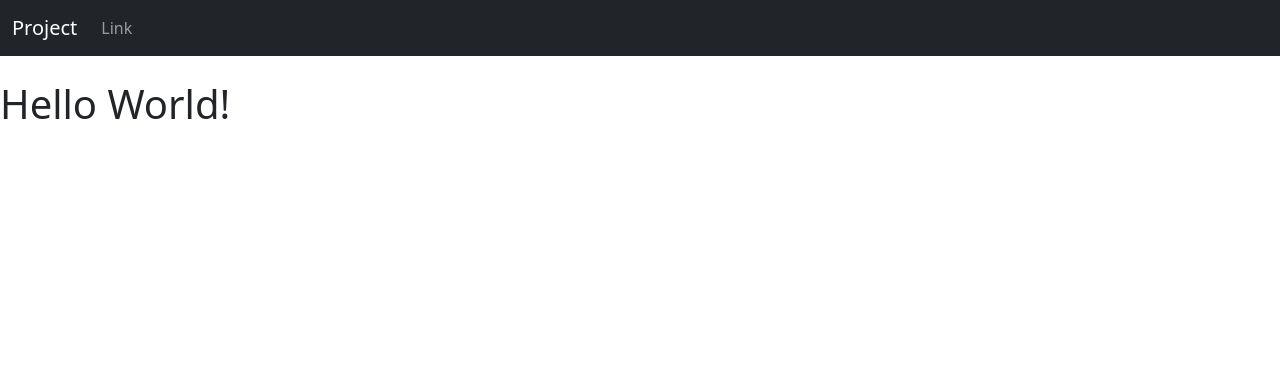
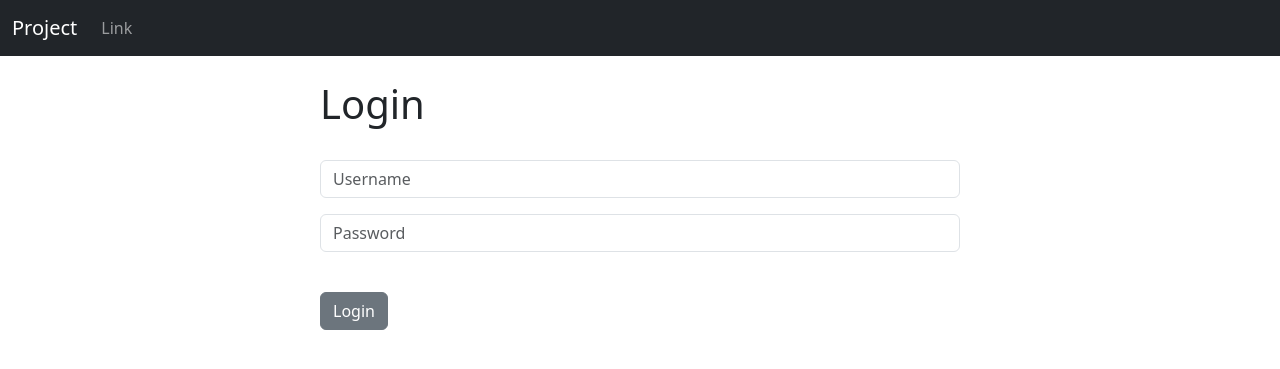
Before and after one commit to McRas/publ, a Django app: page / in a window 1280 px wide. Shown: the top 369 px of the page. Run offline with Django 4.2, Linux system fonts and the light colour scheme.

Commit message:
Dodane logowanie

```diff
--- a/website/templates/base.html
+++ b/website/templates/base.html
@@ -10,8 +10,14 @@
     {% include 'navbar.html' %}
     <div class="container"></div>
         <br/>
-        {% block content %}
-        {% endblock %}
+        {% if messages %}
+        {% for message in messages %}
+            {{ message }}
+        {% endfor %}
+      {% endif %}
+
+      {% block content %}
+      {% endblock %}
     </div>
 
     <script src="https://cdn.jsdelivr.net/npm/bootstrap@5.3.3/dist/js/bootstrap.bundle.min.js" integrity="sha384-YvpcrYf0tY3lHB60NNkmXc5s9fDVZLESaAA55NDzOxhy9GkcIdslK1eN7N6jIeHz" crossorigin="anonymous"></script>
--- a/website/templates/home.html
+++ b/website/templates/home.html
@@ -2,6 +2,35 @@
 
 {% block content %}
 
-<h1>Hello World!</h1>
+<div class="col-md-6 offset-md-3">
+
+{% if user.is_authenticated %}
+
+<h1>Hello World</h1>
+
+{% else %}
+
+
+    <h1>Login</h1>
+    <br/>
+
+    <form method="POST" action="{% url 'home' %}">
+        {% csrf_token %}
+
+      <div class="mb-3">
+        <input type="text" class="form-control" name="username", placeholder="Username" required>
+
+      </div>
+      <div class="mb-3">
+        <input type="password" class="form-control" name="password", placeholder="Password" required>
+      </div>
+      <br/>
+      <button type="submit" class="btn btn-secondary">Login</button>
+
+    </form>
+
+</div>
+
+{% endif %}
 
 {% endblock %}
--- a/website/urls.py
+++ b/website/urls.py
@@ -3,5 +3,6 @@ from . import views
 
 urlpatterns = [
     path('', views.home, name='home'),
+    #path('logout/', views.logout_user, name='logout'),
 
 ]
--- a/website/views.py
+++ b/website/views.py
@@ -1,4 +1,25 @@
-from django.shortcuts import render
+from django.shortcuts import render, redirect
+from django.contrib.auth import authenticate, login, logout
+from django.contrib import messages
+
 
 def home(request):
-    return render(request, 'home.html', {})
+	# Check to see if logging in
+	if request.method == 'POST':
+		username = request.POST['username']
+		password = request.POST['password']
+		# Authenticate
+		user = authenticate(request, username=username, password=password)
+		if user is not None:
+			login(request, user)
+			messages.success(request, "You are logged in")
+			return redirect('home')
+		else:
+			messages.success(request, "There was an error logging in")
+			return redirect('home')
+	else:
+		return render(request, 'home.html', {})
+
+
+def logout_user(request):
+    pass
```
